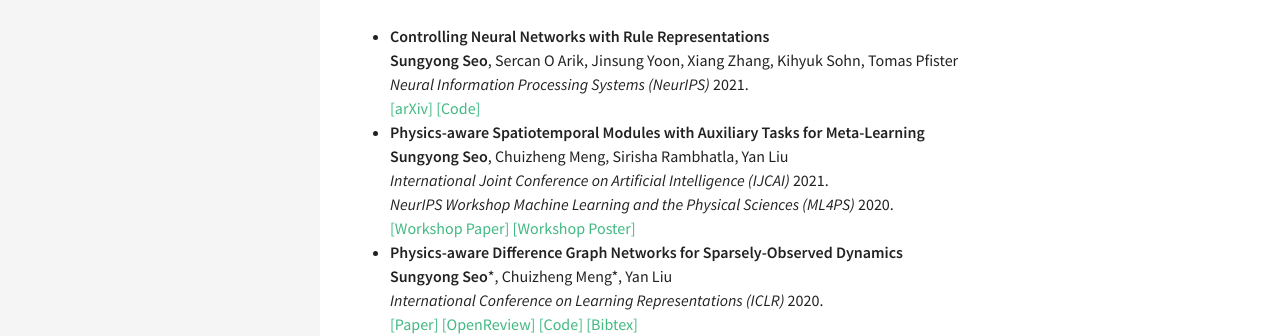
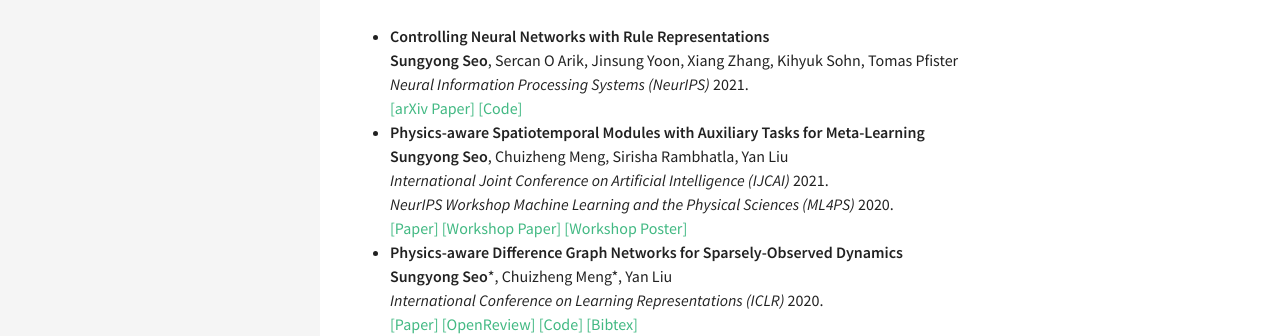
Before and after one commit to sungyongs/sungyongs.github.io, a Jekyll site: the page built from index.md, in a window 1280 px wide. Shown: the part 1032-1368 px from the top of the page. Built offline with Jekyll 4.4.1, drawn with Linux system fonts in a browser that asks for light colours.

Commit message:
Update index.md

```diff
--- a/index.md
+++ b/index.md
@@ -27,12 +27,12 @@
 - **Controlling Neural Networks with Rule Representations**<br>
 **Sungyong Seo**, Sercan O Arik, Jinsung Yoon, Xiang Zhang, Kihyuk Sohn, Tomas Pfister<br>
 *Neural Information Processing Systems (NeurIPS)* 2021.<br>
-[\[arXiv\]](https://arxiv.org/abs/2106.07804) [\[Code\]](https://github.com/googleinterns/controllabledl)
+[\[arXiv Paper\]](https://arxiv.org/abs/2106.07804) [\[Code\]](https://github.com/googleinterns/controllabledl)
 - **Physics-aware Spatiotemporal Modules with Auxiliary Tasks for Meta-Learning**<br>
 **Sungyong Seo**, Chuizheng Meng, Sirisha Rambhatla, Yan Liu<br>
 *International Joint Conference on Artificial Intelligence (IJCAI)* 2021.<br>
 *NeurIPS Workshop Machine Learning and the Physical Sciences (ML4PS)* 2020.<br>
-[\[Workshop Paper\]](https://ml4physicalsciences.github.io/2020/files/NeurIPS_ML4PS_2020_103.pdf) [\[Workshop Poster\]](https://ml4physicalsciences.github.io/2020/files/NeurIPS_ML4PS_2020_103_poster.pdf)
+[\[Paper\]](https://www.ijcai.org/proceedings/2021/0405.pdf) [\[Workshop Paper\]](https://ml4physicalsciences.github.io/2020/files/NeurIPS_ML4PS_2020_103.pdf) [\[Workshop Poster\]](https://ml4physicalsciences.github.io/2020/files/NeurIPS_ML4PS_2020_103_poster.pdf)
 - **Physics-aware Difference Graph Networks for Sparsely-Observed Dynamics**<br>
 **Sungyong Seo**\*, Chuizheng Meng\*, Yan Liu<br>
 *International Conference on Learning Representations (ICLR)* 2020.<br>
```
